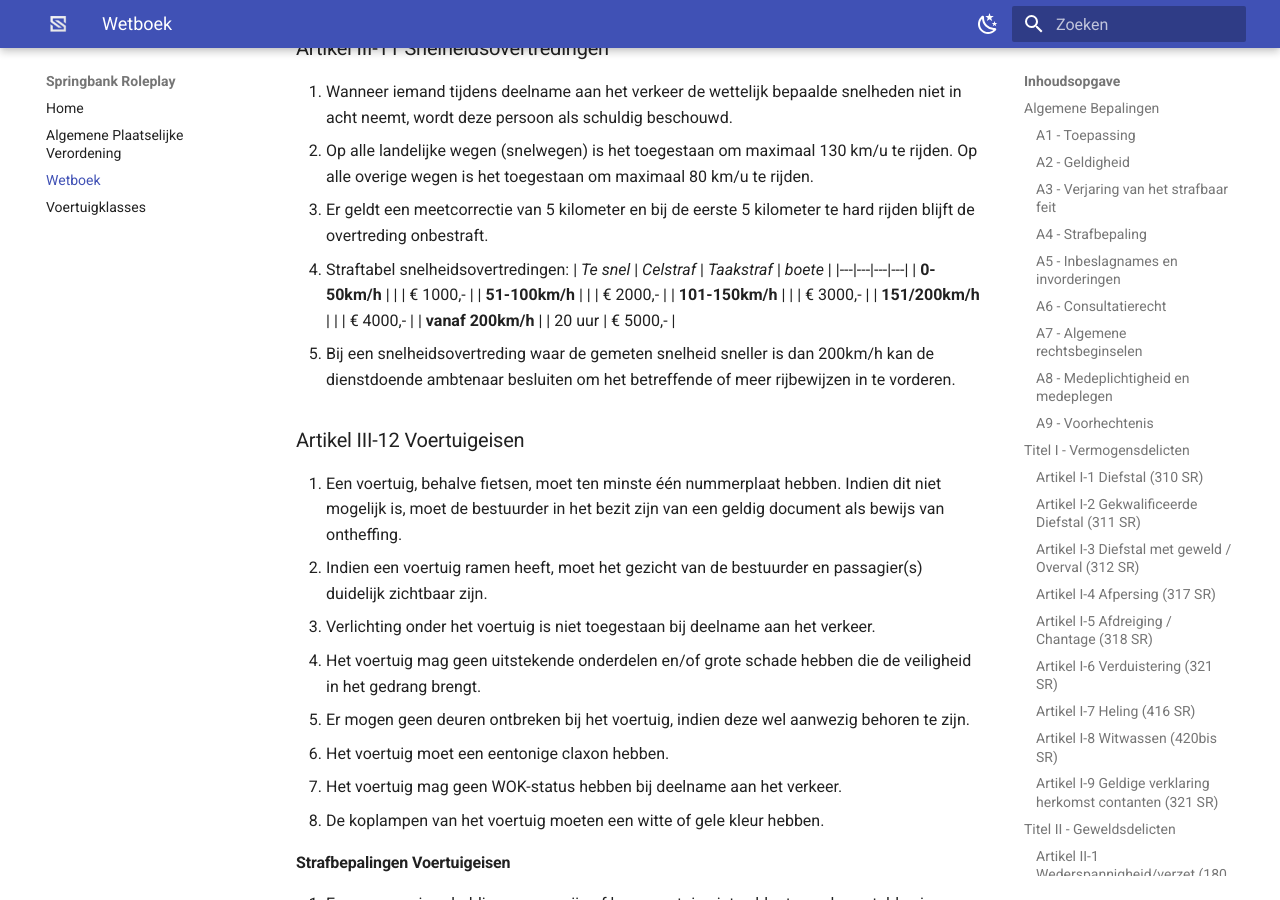
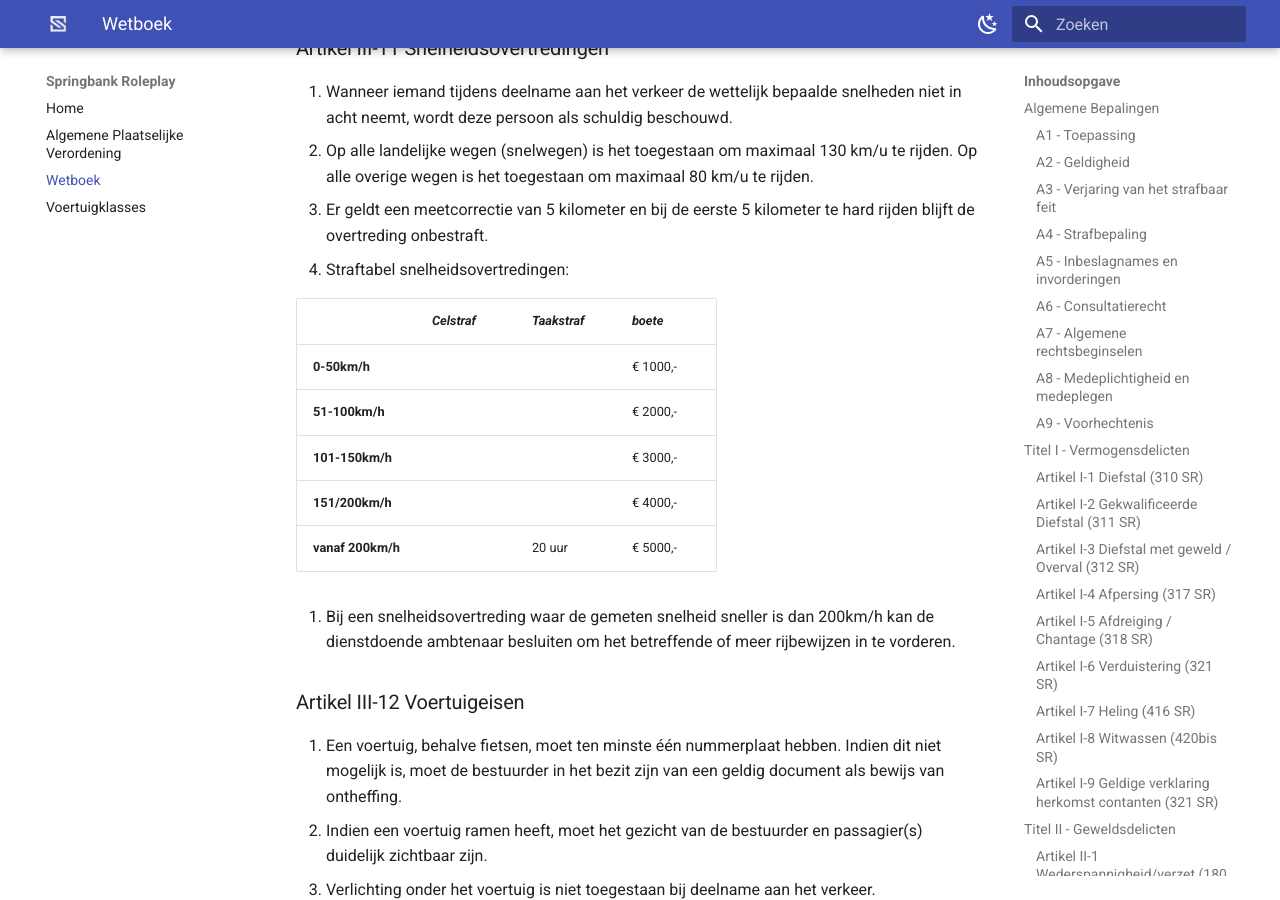
Before and after one commit to kevinpannenborg/wet-en-regelgeving, an MkDocs documentation site: the page built from docs/wetboek.md, in a window 1280 px wide and 900 px high, scrolled down 18667 px. Built offline with MkDocs 1.6.1 and Material for MkDocs 9.7.7, drawn with Linux system fonts in a browser that asks for light colours; comment, search, counter and statistics services are not loaded.

Commit message:
Update wetboek.md

```diff
--- a/docs/wetboek.md
+++ b/docs/wetboek.md
@@ -464,13 +464,15 @@ Een terroristisch misdrijf/daad houdt in dat er sprake is van de intentie om de
 2. Op alle landelijke wegen (snelwegen) is het toegestaan om maximaal 130 km/u te rijden. Op alle overige wegen is het toegestaan om maximaal 80 km/u te rijden.
 3. Er geldt een meetcorrectie van 5 kilometer en bij de eerste 5 kilometer te hard rijden blijft de overtreding onbestraft.
 4. Straftabel snelheidsovertredingen:
-| *Te snel* | *Celstraf*  | *Taakstraf*  | *boete*  |
+
+|   | *Celstraf*  | *Taakstraf*  | *boete*  |
 |---|---|---|---|
 | **0-50km/h** | |  | € 1000,- |
 | **51-100km/h** | | | € 2000,- |
 | **101-150km/h** | | | € 3000,- |
 | **151/200km/h** | | | € 4000,- |
 | **vanaf 200km/h** | | 20 uur | € 5000,- |
+
 5. Bij een snelheidsovertreding waar de gemeten snelheid sneller is dan 200km/h kan de dienstdoende ambtenaar besluiten om het betreffende of meer rijbewijzen in te vorderen.
 
 ### Artikel III-12 Voertuigeisen
```
